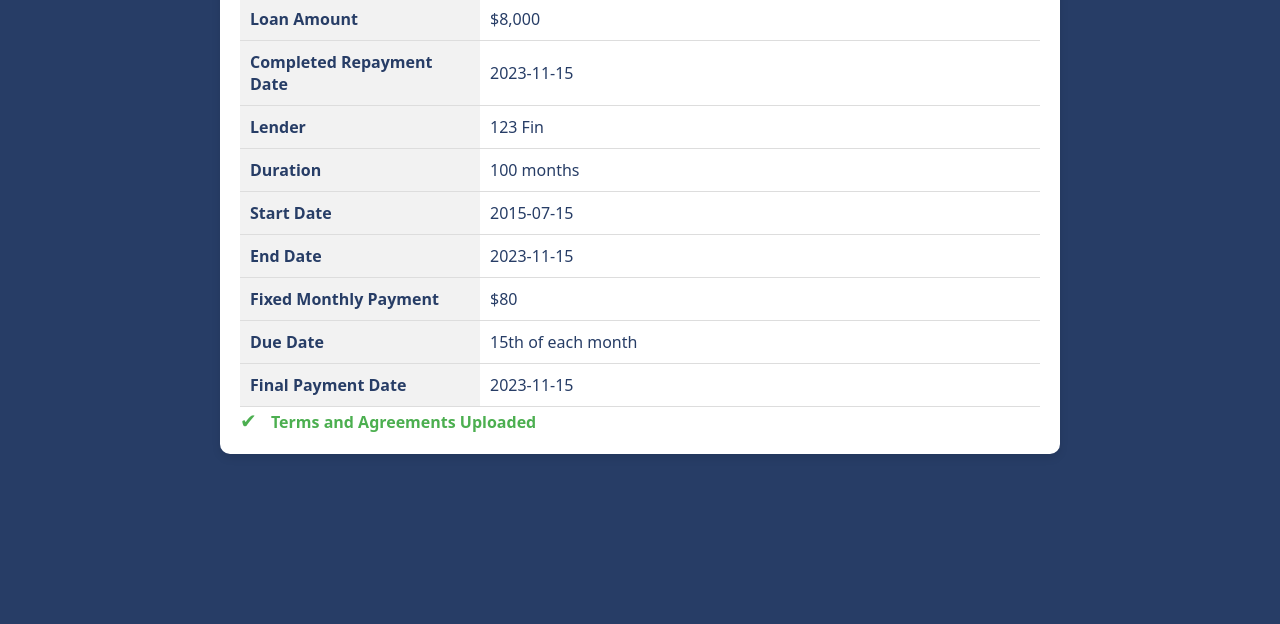
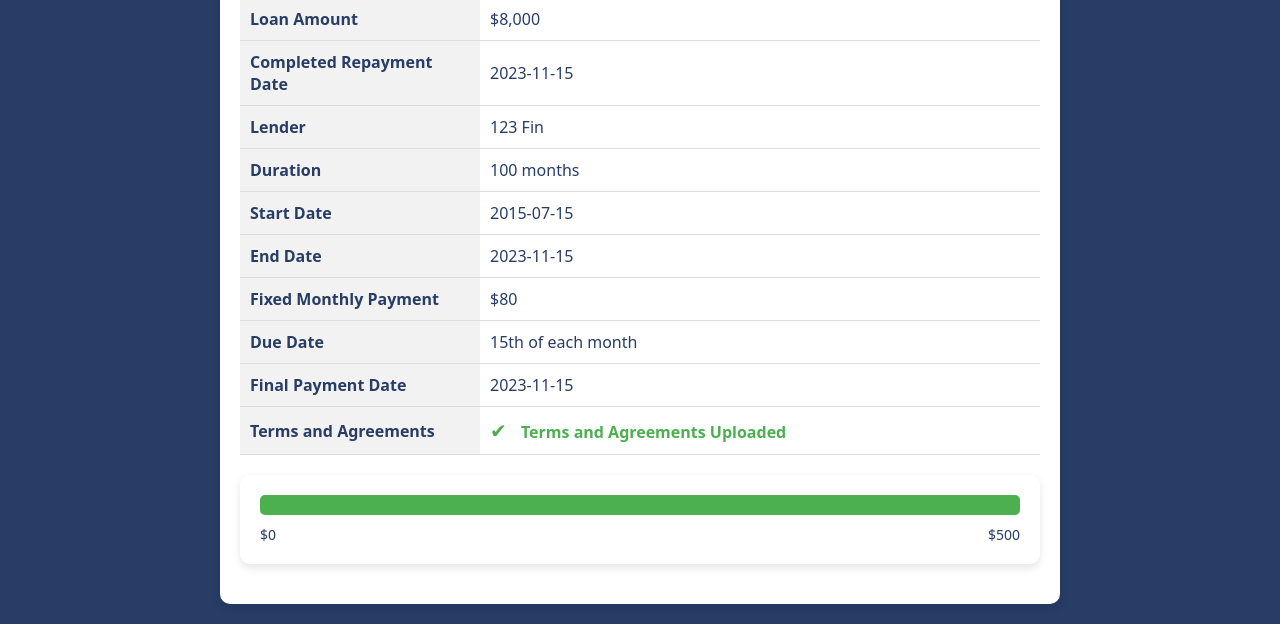
Before and after one commit to elvernkeefe/elvernkeefe.github.io, a plain HTML site: page details4.html in a window 1280 px wide. Shown: the part 221-845 px from the top of the page. Before the commit the page ends 800 px from the top, so only its background shows below. Drawn offline with Linux system fonts and the light colour scheme; a script that the page names is missing.

Commit message:
Update details4.html

```diff
--- a/details4.html
+++ b/details4.html
@@ -52,11 +52,25 @@
                 <th>Final Payment Date</th>
                 <td>2023-11-15</td>
             </tr>
+            <tr>
+                <th>Terms and Agreements</th>
+                <td>
+                    <div class="terms-uploaded">
+                        <span class="checkmark">✔</span>
+                        <span class="uploaded-text">Terms and Agreements Uploaded</span>
+                    </div>
+                </td>
+            </tr>
         </table>
 
-        <div class="terms-agreement">
-            <span class="checkmark">✔</span>
-            <span class="uploaded-text">Terms and Agreements Uploaded</span>
+        <div class="progress-bar-container">
+            <div class="progress-bar">
+                <div class="progress" style="width: 100%;"></div>
+            </div>
+            <div class="progress-details">
+                <p>$0</p>
+                <p>$500</p>
+            </div>
         </div>
     </div>
 
```
